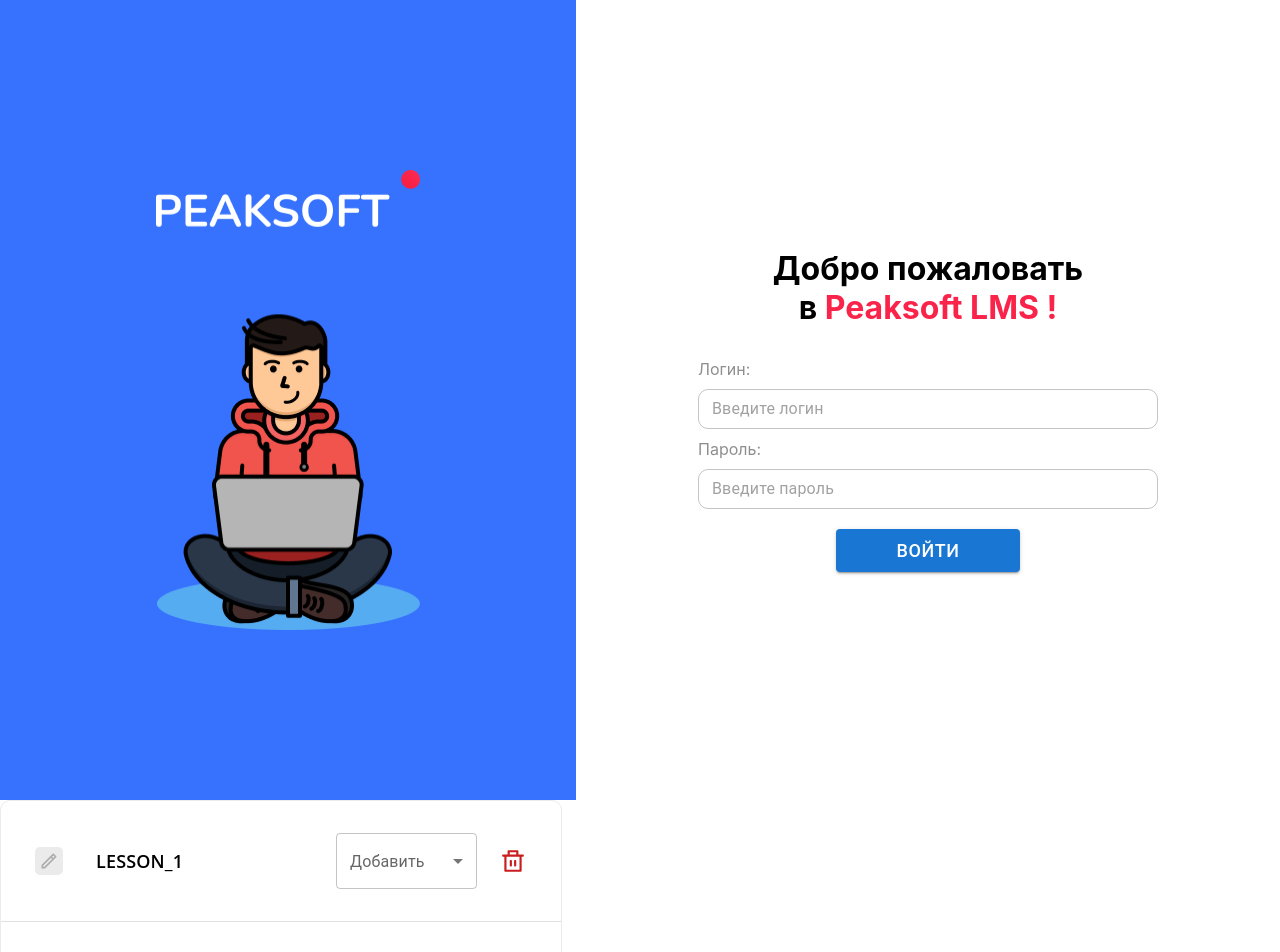
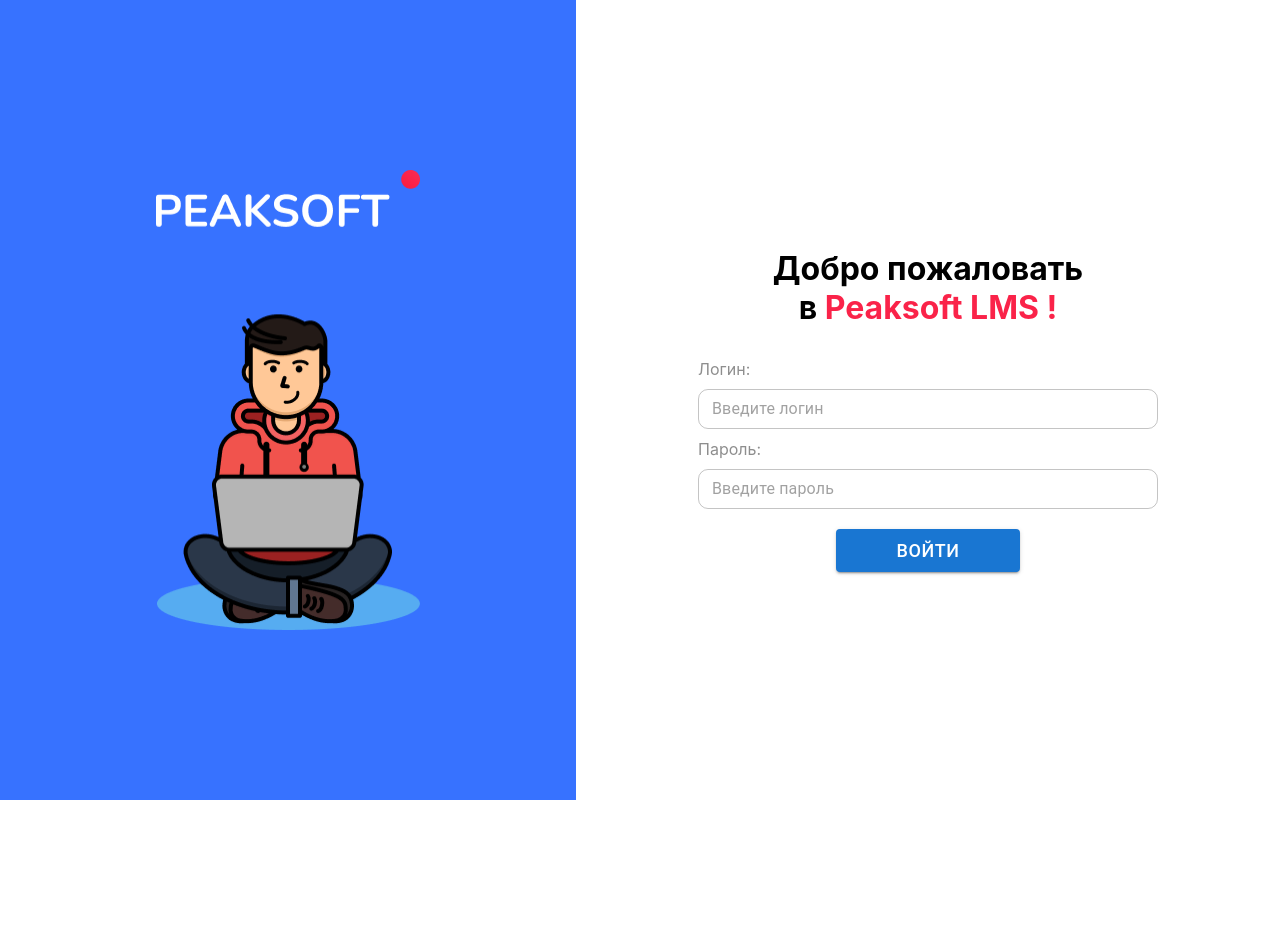
Before and after one commit to peaksoft-school/canva-peaksoft-web, a React (Create React App) app: page /login in a window 1280 px wide. Shown: the top 952 px of the page. After the commit the page ends 800 px from the top, so only its background shows below. Built offline with nearby package versions, Linux system fonts and the light colour scheme.

Commit message:
resolved conflicts

```diff
--- a/src/App.js
+++ b/src/App.js
@@ -1,14 +1,8 @@
 import './App.css'
-import LessonCard from './components/LessonCard/LessonCard'
 import MainRouter from './routes/MainRouter'
 
 function App() {
-   return (
-      <>
-         <MainRouter />
-         <LessonCard />
-      </>
-   )
+   return <MainRouter />
 }
 
 export default App
```
